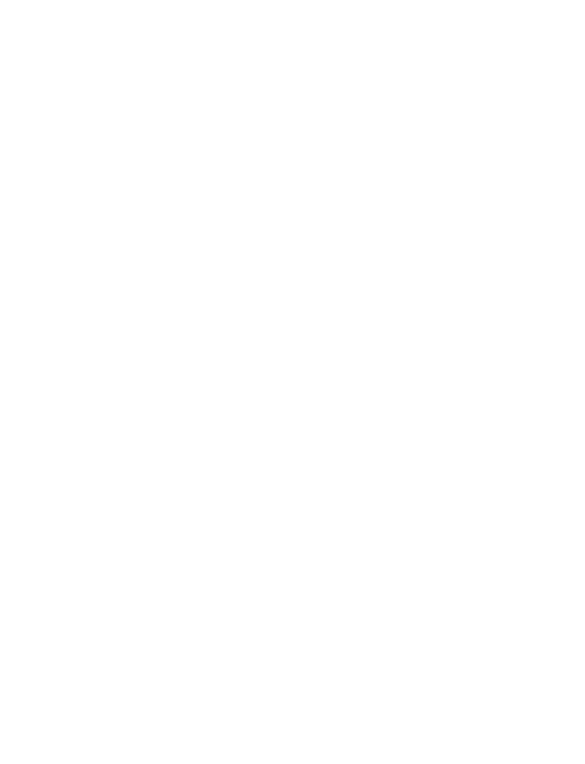
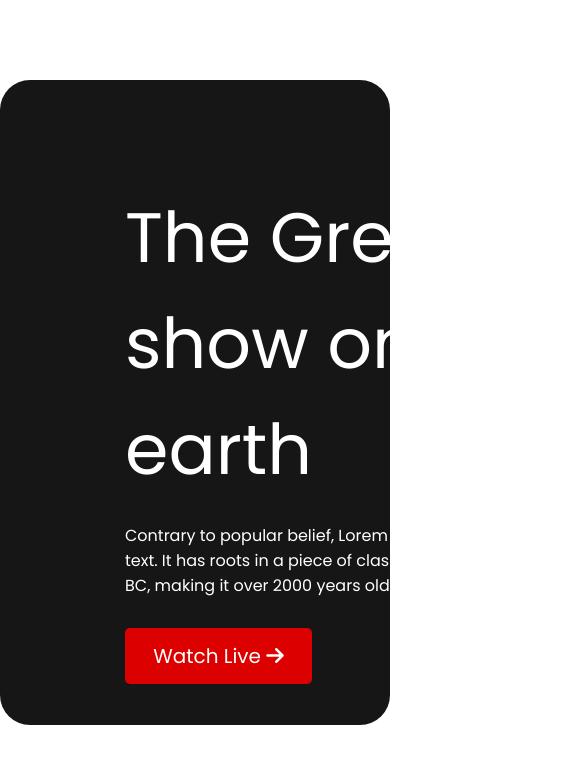
Before and after one commit to shuvostack/world_cup_responsive, a plain HTML site: page index.html in a window 390 px wide. Shown: the top 764 px of the page, 585 px wide, since content can reach past the window. Drawn offline with Linux system fonts and the light colour scheme.

Commit message:
hero section added and responsive design is loading

```diff
--- a/index.html
+++ b/index.html
@@ -4,11 +4,27 @@
     <meta charset="UTF-8">
     <meta name="viewport" content="width=device-width, initial-scale=1.0">
     <title>world cup</title>
+    <link rel="stylesheet" href="https://cdnjs.cloudflare.com/ajax/libs/font-awesome/6.7.2/css/all.min.css" integrity="sha512-Evv84Mr4kqVGRNSgIGL/F/aIDqQb7xQ2vcrdIwxfjThSH8CSR7PBEakCr51Ck+w+/U6swU2Im1vVX0SVk9ABhg==" crossorigin="anonymous" referrerpolicy="no-referrer" />
     <link rel="stylesheet" href="./styles/world_cup.css">
 </head>
 <body>
-    <header>
-
+    <!-- hero-section -->
+    <header class="hero">
+        <div class="hero-text">
+            <h1 class="hero-title">
+                The Greatest show on the earth
+            </h1>
+            <p class="hero-description">
+                Contrary to popular belief, Lorem Ipsum is not simply
+                random text. It has roots in a piece of classical Latin literature from 45 BC, making it over 2000 years old.
+            </p>
+            <button class="btn-primary">
+                Watch Live <i class="fa-solid fa-arrow-right"></i>
+            </button>
+        </div>
+        <div class="hero-image">
+            <img src="./assets/img/banner/banner-img.png" alt="">
+        </div>
     </header>
     <main>
 
--- a/styles/world_cup.css
+++ b/styles/world_cup.css
@@ -1,5 +1,74 @@
+@import url('https://fonts.googleapis.com/css2?family=Poppins:ital,wght@0,100;0,200;0,300;0,400;0,500;0,600;0,700;0,800;0,900;1,100;1,200;1,300;1,400;1,500;1,600;1,700;1,800;1,900&display=swap');
+
 *{
     margin: 0;
     padding: 0;
     box-sizing: border-box;
+    font-family: "Poppins", sans-serif;
+    font-weight: 400;
+    font-style: normal;
 }
+
+
+
+/* shared style */
+
+.btn-primary{
+    background-color: rgba(221, 0, 0, 1);
+    color: #FFFFFF;
+    width: 187px;
+    height: 56px;
+    border: none;
+    border-radius: 5px;
+    font-size: 1.25rem;
+    font-weight: 500px;
+    cursor: pointer;
+}
+
+
+.btn-primary:hover{
+    background-color: rgb(206, 80, 80);
+}
+
+
+
+/* hero section related styles */
+
+.hero{
+    background-color: rgba(22, 22, 22, 1);
+    max-width: 1414px;
+    height: 645px;
+    margin: 0px auto;
+    border-radius: 30px;
+    margin-top: 80px;
+    display: flex;
+    justify-content: space-between;
+}
+
+.hero-text{
+    color: #FFFFFF;
+    max-width: 560px;
+    height: 430px;
+    align-items: center;
+    margin-top: 105px;
+    margin-left: 125px;
+}
+
+.hero-title{
+    max-width: 500px;
+    font-size: 4.375rem;
+    font-weight: 700px;
+    margin-bottom: 20px;
+}
+
+.hero-description{
+    width: 500px;
+    font-size: 1rem;
+    font-weight: 400px;
+    margin-bottom: 30px;
+}
+
+.hero-image{
+    margin-top: 33px;
+    margin-right: 17px;
+}
```
